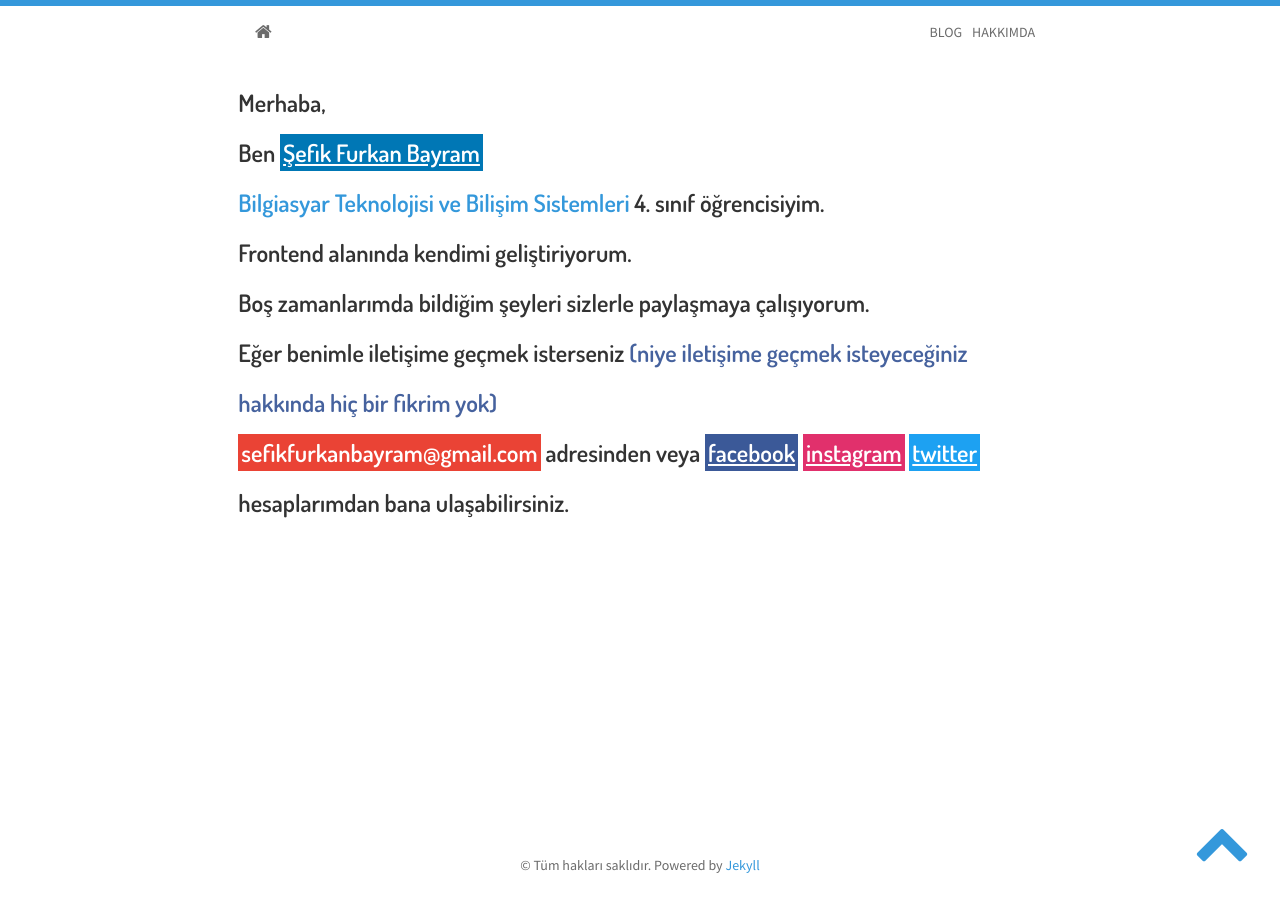
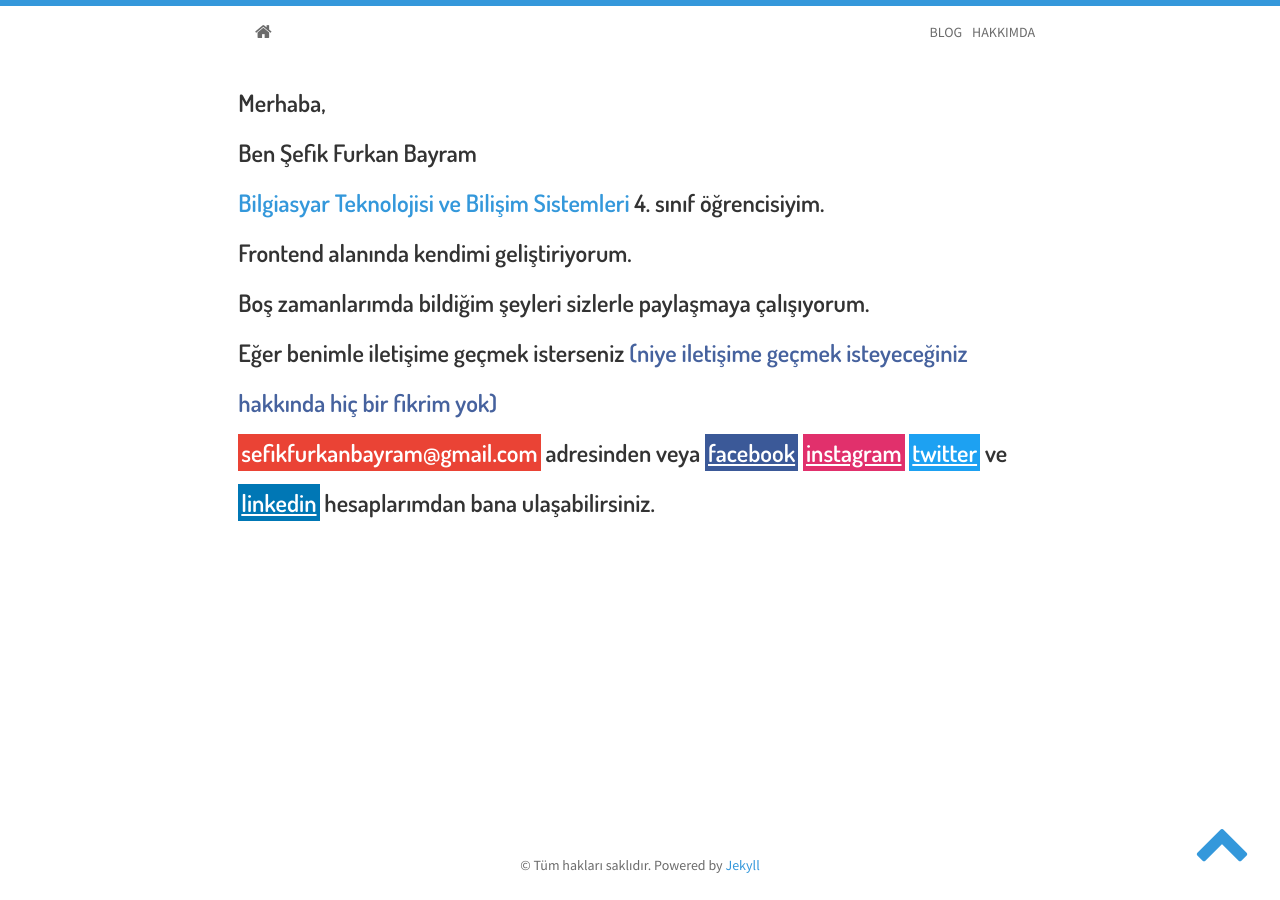
Before and after one commit to furkanbayram2/furkanbayram2.github.io, a Jekyll site: the page built from about.html, in a window 1280 px wide. Built offline with Jekyll 4.4.1, drawn with Linux system fonts in a browser that asks for light colours; nearby versions of some CDN libraries.

Commit message:
İçerik değiştirildi.

```diff
--- a/_includes/about.html
+++ b/_includes/about.html
@@ -1,11 +1,8 @@
 <section id="about">
     <div class="container-fluid">
-
-
         <div class="col-xs-12 col-sm-12 col-md-8 col-md-offset-2 about-text">
             <p>Merhaba,</p>
-            <p>Ben
-                <a href="https://www.linkedin.com/in/sefikfurkanbayram"class="linkedin text-style" target="_blank">Şefik Furkan Bayram</a>
+            <p>Ben Şefik Furkan Bayram
             </p>
             <p>
                 <span class="color2">Bilgiasyar Teknolojisi ve Bilişim Sistemleri</span> 4. sınıf öğrencisiyim.</p>
@@ -21,8 +18,7 @@
                 <a class="facebook text-style" href="https://www.facebook.com/profile.php?id=100006148155735" target="_blank">facebook</a>
                 <a class="instagram text-style" href="https://www.instagram.com/furkanbayram2/" target="_blank">instagram</a>
 
-                <a class="twitter text-style" href="https://twitter.com/sfurkanbayram" target="_blank">twitter</a> hesaplarımdan bana ulaşabilirsiniz.
+                <a class="twitter text-style" href="https://twitter.com/sfurkanbayram" target="_blank">twitter</a> ve  <a href="https://www.linkedin.com/in/sefikfurkanbayram"class="linkedin text-style" target="_blank">linkedin</a> hesaplarımdan bana ulaşabilirsiniz.
         </div>
-
     </div>
 </section>
```
